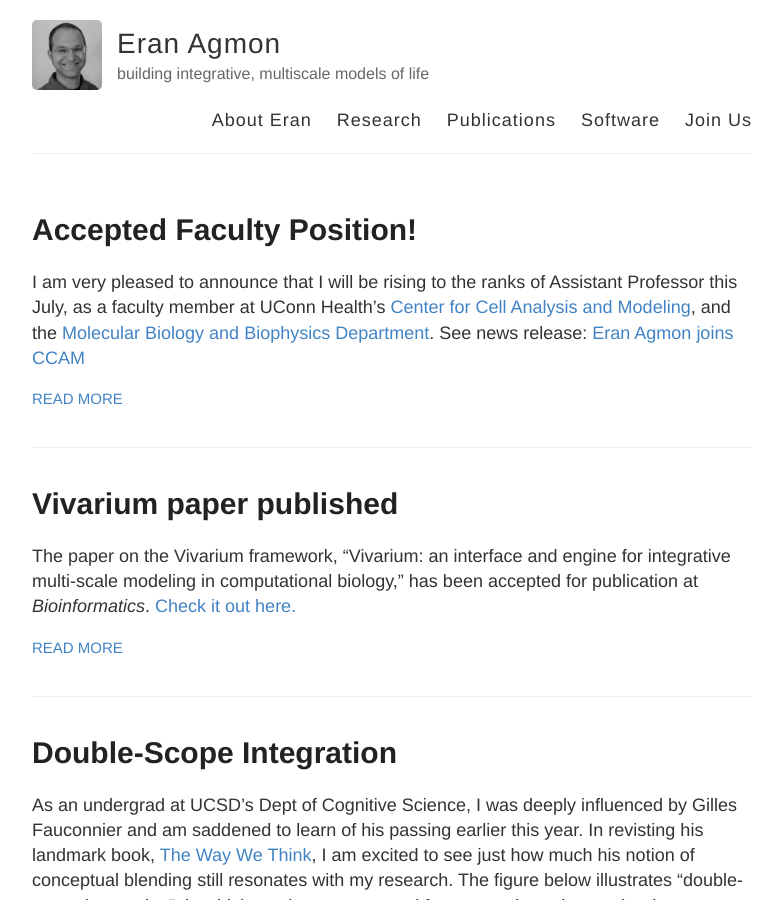
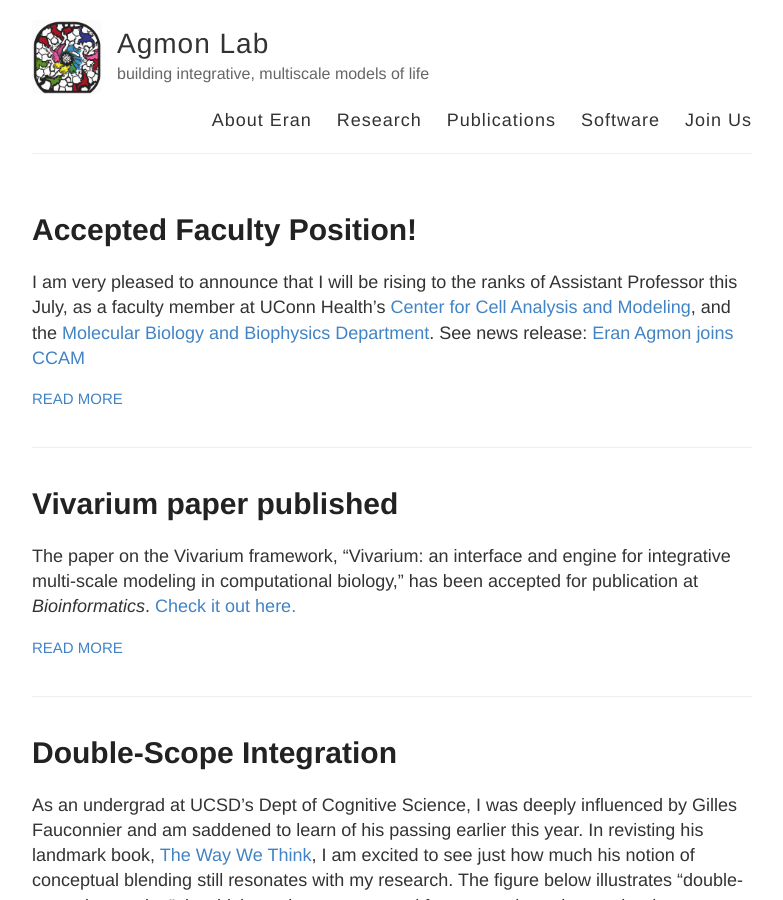
Before and after one commit to eagmon/eagmon.github.io, a Jekyll site: the page built from index.html, in a window 1280 px wide and 900 px high. Shown: the whole window, without its empty margins (248-1031 px from the left). Built offline with Jekyll 4.4.1, drawn with Linux system fonts in a browser that asks for light colours.

Commit message:
agmon lab

```diff
--- a/_config.yml
+++ b/_config.yml
@@ -3,13 +3,13 @@
 #
 
 # Name of your site (displayed in the header)
-name: Eran Agmon
+name: Agmon Lab
 
 # Short bio or description (displayed in the header)
 description: building integrative, multiscale models of life
 
 # URL of your avatar or profile pic (you could use your GitHub profile pic)
-avatar: https://raw.githubusercontent.com/eagmon/eagmon.github.io/master/images/eran.jpg
+avatar: https://raw.githubusercontent.com/eagmon/eagmon.github.io/master/images/vivalogo.png
 
 #
 # Flags below are optional
```
Also changed, not shown: images/vivalogo.png (added).
